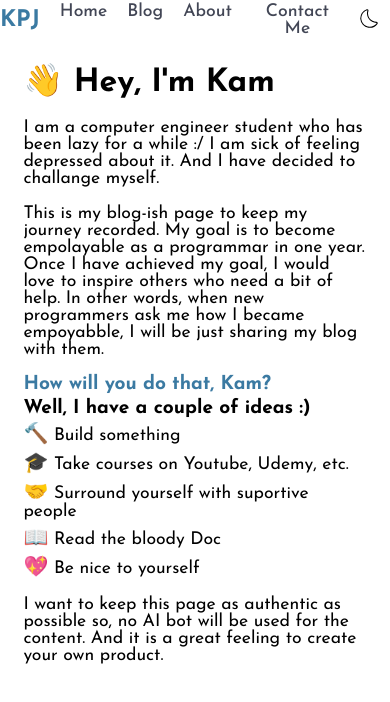
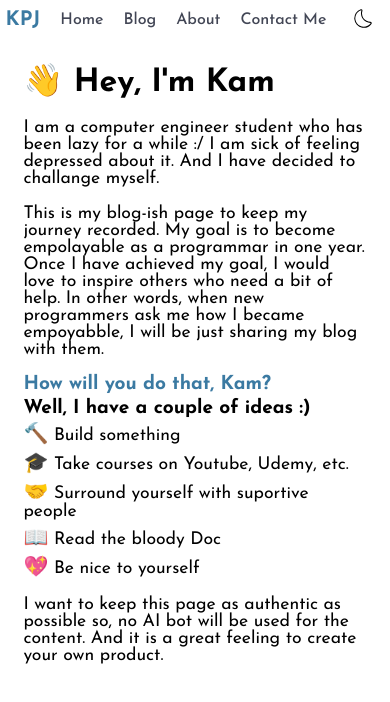
Before and after one commit to yamanerkam/KPJ-Blog, a React (Vite) app: page / in a window 390 px wide. Shown: the top 702 px of the page. Built offline with nearby package versions, Linux system fonts and the light colour scheme.

Commit message:
responsive-nav-final

```diff
--- a/src/components/Navbar/Navbar.css
+++ b/src/components/Navbar/Navbar.css
@@ -86,7 +86,7 @@
 
 @media (max-width: 480px) {
     .navbar {
-        font-size: 1.1em;
+        font-size: 1em;
         /* Further decrease font size */
         padding-top: 5px;
         /* Further adjust padding */
@@ -95,7 +95,7 @@
     }
 
     .navbar h1 {
-        font-size: 1.3em;
+        font-size: 1.25em;
         /* Further decrease font size */
     }
 
```
